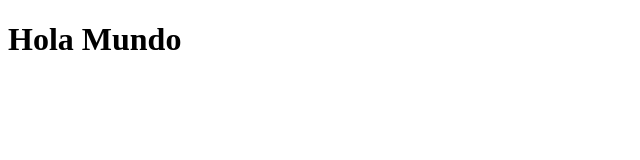
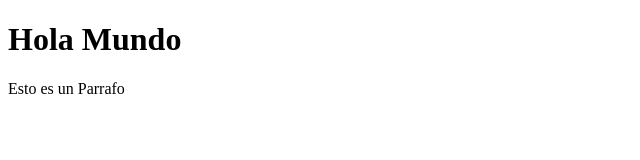
Before and after one commit to zErick93op/test, a plain HTML site: page index.html in a window 1280 px wide. Shown: the whole page, without its empty margins (0-640 px from the left). Drawn offline with Linux system fonts and the light colour scheme.

Commit message:
se agrego un parrafo

```diff
--- a/index.html
+++ b/index.html
@@ -7,6 +7,6 @@
 </head>
 <body>
     <h1>Hola Mundo</h1>
-
+    <p>Esto es un Parrafo</p>
 </body>
 </html>
```
